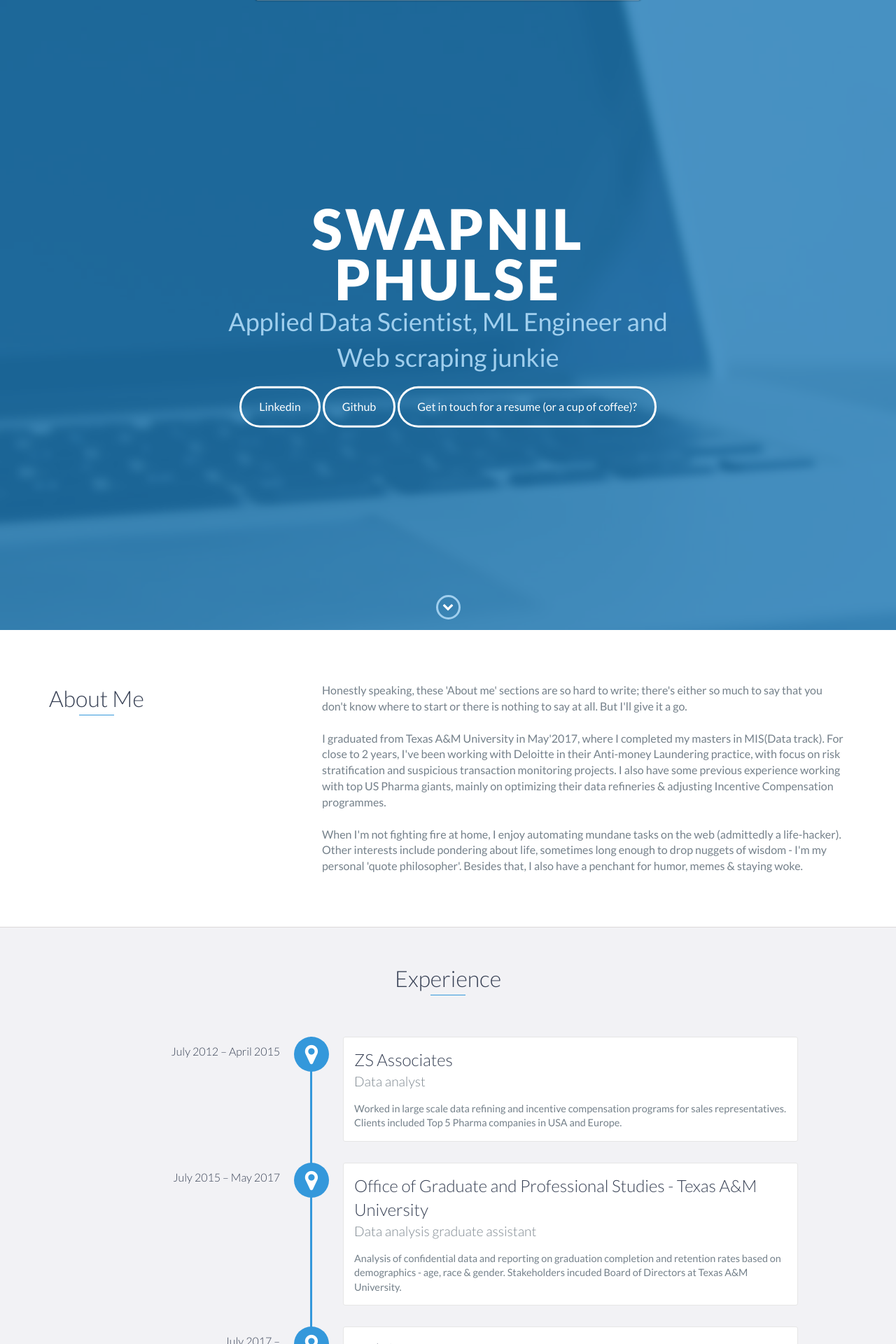
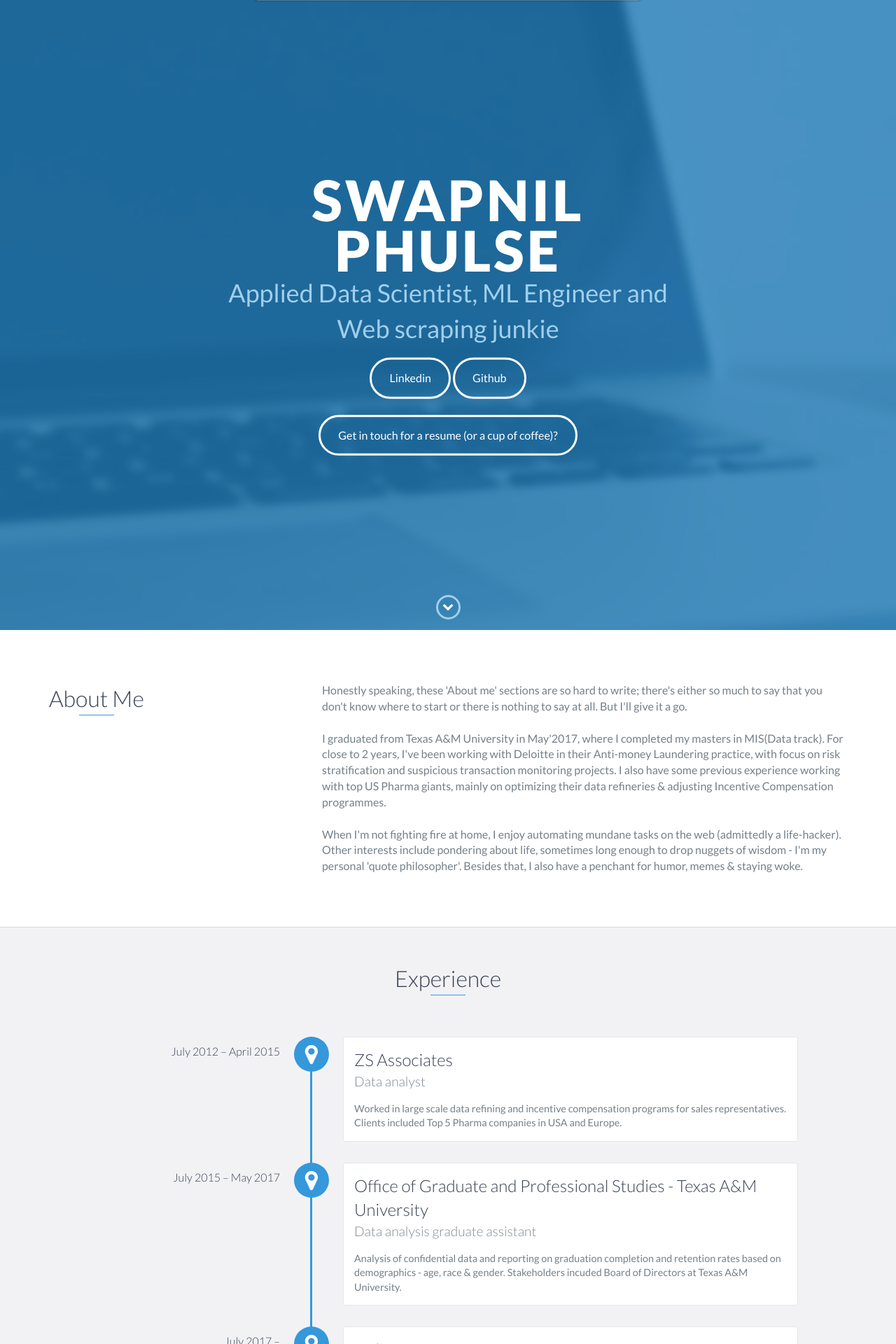
Before and after one commit to spsphulse/My-Portfolio, a Jekyll site: the page index.html, which Jekyll copies as it is, in a window 1280 px wide. Shown: the top 1920 px of the page at 70% size. Built offline with Jekyll 4.4.1, drawn with Linux system fonts in a browser that asks for light colours; comment, search, counter and statistics services are not loaded.

Commit message:
Update index.html

```diff
--- a/index.html
+++ b/index.html
@@ -55,7 +55,7 @@
         <div id="lead-content">
             <h1>Swapnil Phulse</h1>
             <h2>Applied Data Scientist, ML Engineer and Web scraping junkie</h2>
-            <a href="#contact" class="btn-rounded-white">Linkedin</a> <a href="#contact" class="btn-rounded-white">Github</a>
+            <a href="#contact" class="btn-rounded-white">Linkedin</a> <a href="#contact" class="btn-rounded-white">Github</a> <br> </br>
             <a href="#contact" class="btn-rounded-white">Get in touch for a resume (or a cup of coffee)?</a>
         </div>
         <!-- End #lead-content -->
```
